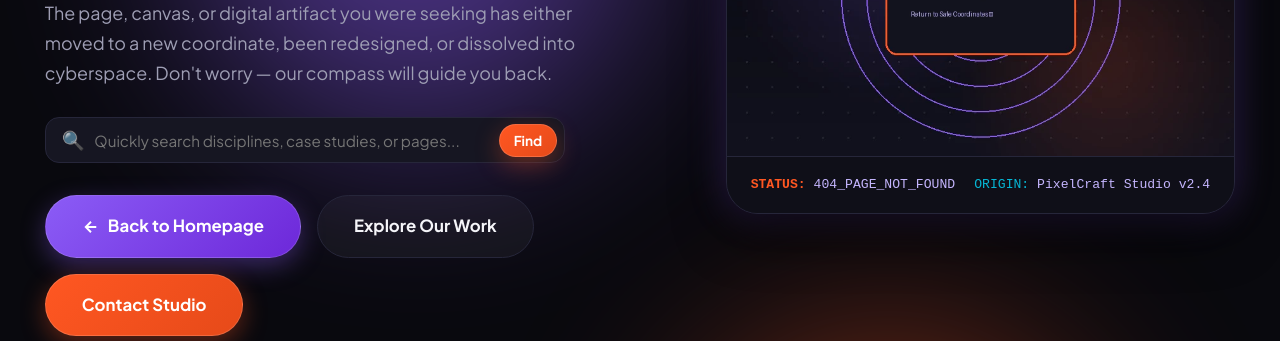
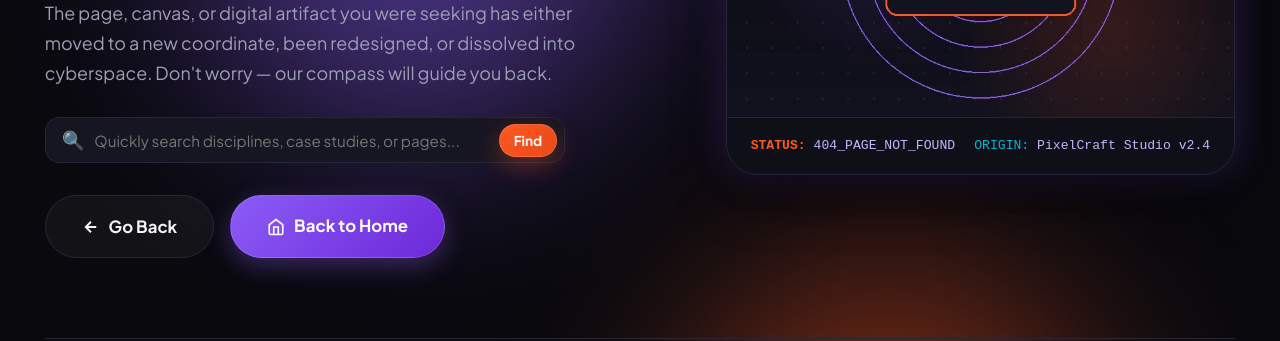
Before and after one commit to Sureshkappala/Creative-Agency-Portfolio, a plain HTML site: page 404.html in a window 1280 px wide. Shown: the part 460-801 px from the top of the page. Drawn offline with Linux system fonts and the light colour scheme.

Commit message:
Update 404 page buttons: show only Go Back and Back to Home

```diff
--- a/404.html
+++ b/404.html
@@ -62,17 +62,15 @@
               <div id="errorSearchResults" class="error-search-results"></div>
             </div>
 
-            <!-- Primary Action Buttons -->
+            <!-- Primary Action Buttons: Only Go Back & Back to Home -->
             <div style="display:flex; gap:1rem; flex-wrap:wrap; margin-bottom:1rem;">
-              <a href="index.html" class="btn btn-primary btn-lg" style="gap:0.5rem;">
+              <button type="button" onclick="if(window.history.length > 1){window.history.back();}else{window.location.href='index.html';}" class="btn btn-outline btn-lg" style="gap:0.55rem; cursor:pointer;" id="goBackBtn">
                 <svg width="18" height="18" viewBox="0 0 24 24" fill="none" stroke="currentColor" stroke-width="2.5"><path d="M19 12H5M12 19l-7-7 7-7"/></svg>
-                Back to Homepage
-              </a>
-              <a href="portfolio.html" class="btn btn-outline btn-lg">
-                Explore Our Work
-              </a>
-              <a href="contact.html" class="btn btn-secondary btn-lg">
-                Contact Studio
+                Go Back
+              </button>
+              <a href="index.html" class="btn btn-primary btn-lg" style="gap:0.55rem;">
+                <svg width="18" height="18" viewBox="0 0 24 24" fill="none" stroke="currentColor" stroke-width="2.2"><path d="M3 9l9-7 9 7v11a2 2 0 0 1-2 2H5a2 2 0 0 1-2-2z"/><polyline points="9 22 9 12 15 12 15 22"/></svg>
+                Back to Home
               </a>
             </div>
           </div>
```
